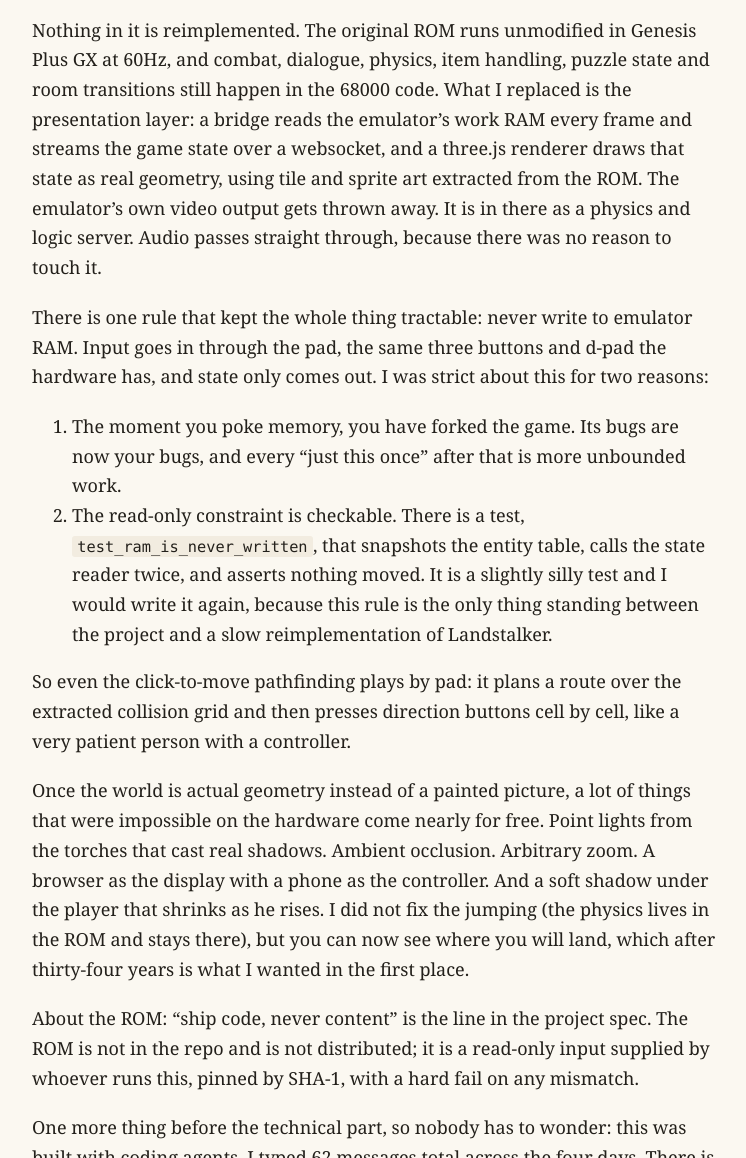
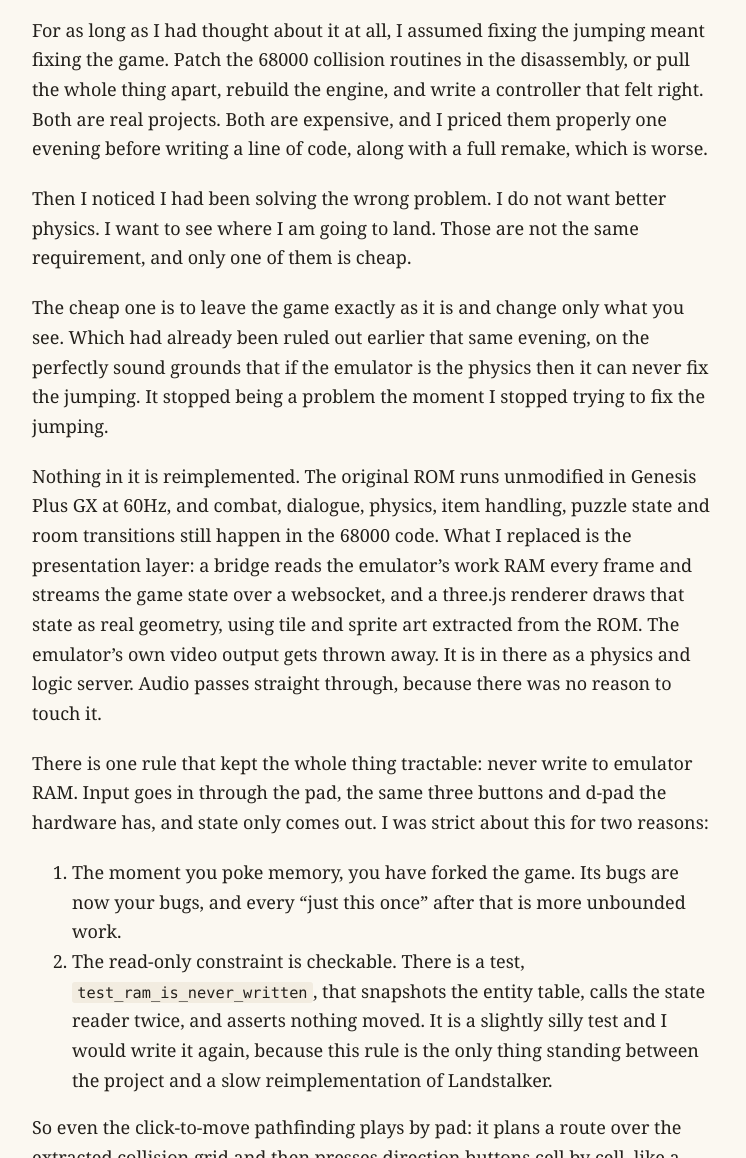
Before and after one commit to dmahlow/landstalker-writeup, a Jekyll site: the page built from index.md, in a window 1280 px wide and 1400 px high, scrolled down 1302 px, cut to the strip 242-1400 px from the top of the window. Shown: the whole strip, without its empty margins (264-1010 px from the left). Built offline with Jekyll 4.4.1, drawn with Linux system fonts in a browser that asks for light colours; our own code applies the rules of GitHub Pages for plain Markdown files; some of the changed text lies outside the part shown.

Commit message:
docs: front-load the problem chain, problem-first section openers

````diff
--- a/index.md
+++ b/index.md
@@ -22,6 +22,12 @@ Over four days at the start of August I built a remaster of it.
 <figcaption>Walking around, running at 60Hz off the emulator's RAM.</figcaption>
 </figure>
 
+For as long as I had thought about it at all, I assumed fixing the jumping meant fixing the game. Patch the 68000 collision routines in the disassembly, or pull the whole thing apart, rebuild the engine, and write a controller that felt right. Both are real projects. Both are expensive, and I priced them properly one evening before writing a line of code, along with a full remake, which is worse.
+
+Then I noticed I had been solving the wrong problem. I do not want better physics. I want to see where I am going to land. Those are not the same requirement, and only one of them is cheap.
+
+The cheap one is to leave the game exactly as it is and change only what you see. Which had already been ruled out earlier that same evening, on the perfectly sound grounds that if the emulator is the physics then it can never fix the jumping. It stopped being a problem the moment I stopped trying to fix the jumping.
+
 Nothing in it is reimplemented. The original ROM runs unmodified in Genesis Plus GX at 60Hz, and combat, dialogue, physics, item handling, puzzle state and room transitions still happen in the 68000 code. What I replaced is the presentation layer: a bridge reads the emulator's work RAM every frame and streams the game state over a websocket, and a three.js renderer draws that state as real geometry, using tile and sprite art extracted from the ROM. The emulator's own video output gets thrown away. It is in there as a physics and logic server. Audio passes straight through, because there was no reason to touch it.
 
 There is one rule that kept the whole thing tractable: never write to emulator RAM. Input goes in through the pad, the same three buttons and d-pad the hardware has, and state only comes out. I was strict about this for two reasons:
@@ -31,7 +37,7 @@ There is one rule that kept the whole thing tractable: never write to emulator R
 
 So even the click-to-move pathfinding plays by pad: it plans a route over the extracted collision grid and then presses direction buttons cell by cell, like a very patient person with a controller.
 
-Once the world is actual geometry instead of a painted picture, a lot of things that were impossible on the hardware come nearly for free. Point lights from the torches that cast real shadows. Ambient occlusion. Arbitrary zoom. A browser as the display with a phone as the controller. And a soft shadow under the player that shrinks as he rises. I did not fix the jumping (the physics lives in the ROM and stays there), but you can now see where you will land, which after thirty-four years is what I wanted in the first place.
+Once the world is actual geometry instead of a painted picture, a lot of things that were impossible on the hardware come nearly for free. Point lights from the torches that cast real shadows. Ambient occlusion. Arbitrary zoom. A browser as the display with a phone as the controller. And a soft shadow under the player that shrinks as he rises. I did not fix the jumping (the physics lives in the ROM and stays there), but you can now see where you will land, which is all I ever actually wanted.
 
 About the ROM: "ship code, never content" is the line in the project spec. The ROM is not in the repo and is not distributed; it is a read-only input supplied by whoever runs this, pinned by SHA-1, with a hard fail on any mismatch.
 
@@ -39,7 +45,7 @@ One more thing before the technical part, so nobody has to wonder: this was buil
 
 ## The emulator as a physics server
 
-The bridge is a Python process holding the Genesis Plus GX libretro core through ctypes. It runs a frame, reads memory, sends messages, then sleeps until the next 60Hz tick. The whole protocol fits in a docstring:
+To draw the game myself I needed to know, sixty times a second, where everything in it was. The bridge is a Python process holding the Genesis Plus GX libretro core through ctypes. It runs a frame, reads memory, sends messages, then sleeps until the next 60Hz tick. The whole protocol fits in a docstring:
 
 ```
 server -> client: {"t": "hello", "audio_rate": 44100}   once on connect
@@ -119,7 +125,7 @@ The animated tileset table shows where this approach runs out. It has a length f
 
 ## Drawing it
 
-With the room data checked, the projection comes straight out of the disassembly, from a routine that converts world coordinates to screen coordinates every frame:
+Now I had the shape of the world and no idea where to put it on screen. The game's own answer is in the disassembly, in a routine that converts world coordinates to screen coordinates every frame:
 
 ```
 dx = CentreX - Z - camX
@@ -277,7 +283,7 @@ The flattering way to read that distribution is that I set the constraints and t
 
 The constraints came from the spec, which I had written in a separate conversation before opening an editor, and it is the load-bearing document of the whole project. It names the model (the original stays authoritative, replace only presentation) and it lists non-goals in imperative form, each with a one-line reason. Do not reimplement game logic. Do not fix the jumping. Do not build a free camera. Do not modify or redistribute the ROM. Above them sits a sentence I never had to repeat: "Each one converts a bounded project into an unbounded one."
 
-Those non-goals were not decreed. They are what was left after an hour of pricing the alternatives. The conversation ran through four of them: patch the 68000 jump and collision routines in the disassembly, extract everything into a new engine and reimplement the controller, do a full remake, or leave the ROM running and replace only what it draws. The last one, which is what got built, had been explicitly ruled out earlier in that same conversation, on the grounds that if the emulator is the physics then it can never fix the jumping. It became available again only when I gave up on fixing the jumping, at which point the thing that had disqualified it was the thing that made it cheap. That is my best explanation for why the non-goals held across 62 messages without me ever defending them. They had already been argued.
+Those non-goals were not decreed. They are what was left after the hour of pricing alternatives I described at the start: four options, three of them expensive, and the cheap one only becoming available once I stopped trying to fix the physics. Each prohibition in that list is a corpse. That is my best explanation for why they held across 62 messages without me ever once defending them. They had already been argued.
 
 Several decisions came close to the line (click-to-move pathfinding and the step-up jump assist both sit right on the boundary between presentation and gameplay), and the agent held the line itself, in the spec's own vocabulary, and wrote the reasoning into the commit messages. Two of my three session-opening prompts were handover documents that the previous session's agent had written for me, which I pasted without editing. The single most technically detailed "human" message in the entire corpus is one of those, and I did not write a word of it. On day four I described my own project back to the agent to check that I understood it, and got three corrections and two omissions in return.
 
````
